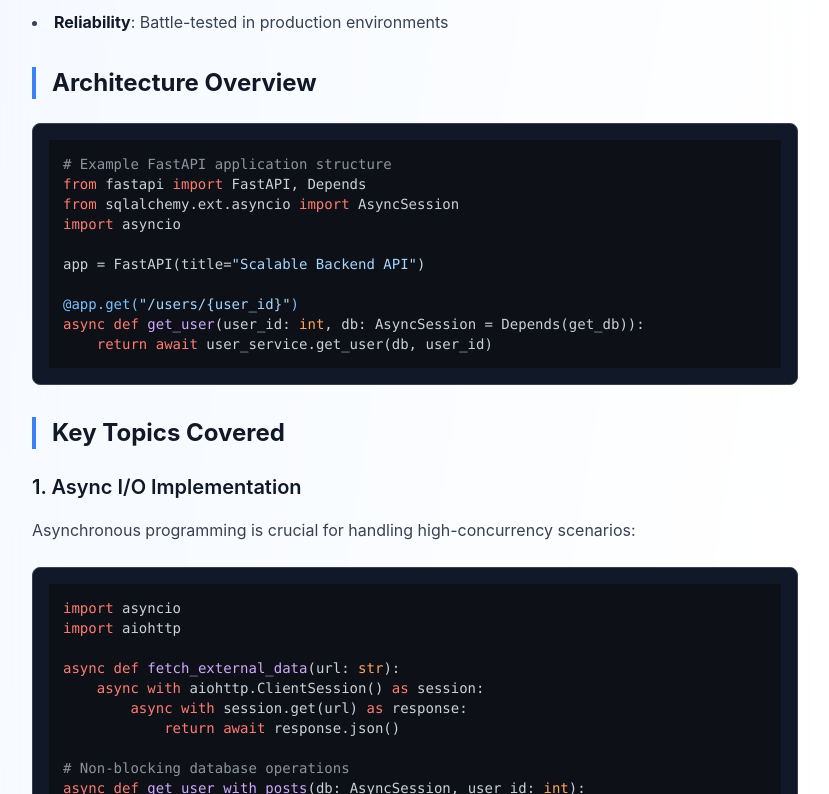
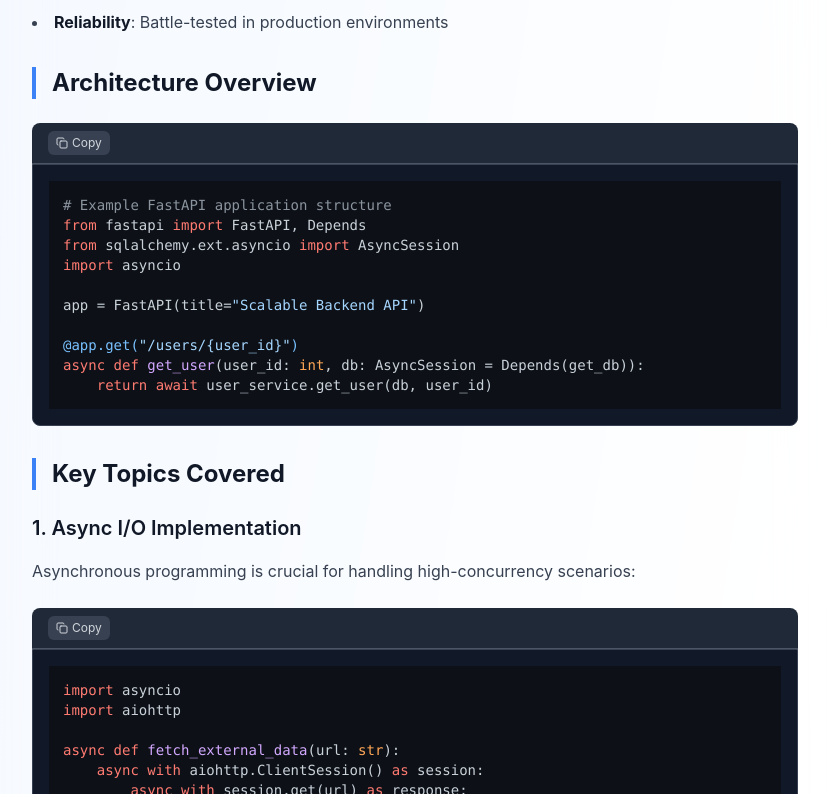
Before and after one commit to saketjha34/jha-saket-sunil-portfolio, a React (Vite) app: page /blog/1 in a window 1280 px wide. Shown: the part 1106-1900 px from the top of the page, without its empty margins (225-1054 px from the left). Built offline with nearby package versions, Linux system fonts and the light colour scheme.

Commit message:
Fix copy code feature and add language detection

```diff
--- a/src/components/BlogPost.tsx
+++ b/src/components/BlogPost.tsx
@@ -129,6 +129,48 @@ const BlogPost: React.FC = () => {
         blogSection.scrollIntoView({ behavior: 'smooth' });
       }
     }, 100);
+  };
+
+  const extractLanguageFromClassName = (className: string): string => {
+    if (!className) return '';
+    const match = className.match(/language-(\w+)/);
+    return match ? match[1] : '';
+  };
+
+  const getLanguageDisplayName = (lang: string): string => {
+    const languageMap: { [key: string]: string } = {
+      'js': 'JavaScript',
+      'javascript': 'JavaScript',
+      'ts': 'TypeScript',
+      'typescript': 'TypeScript',
+      'py': 'Python',
+      'python': 'Python',
+      'java': 'Java',
+      'cpp': 'C++',
+      'c': 'C',
+      'cs': 'C#',
+      'php': 'PHP',
+      'rb': 'Ruby',
+      'ruby': 'Ruby',
+      'go': 'Go',
+      'rs': 'Rust',
+      'rust': 'Rust',
+      'sh': 'Shell',
+      'bash': 'Bash',
+      'sql': 'SQL',
+      'html': 'HTML',
+      'css': 'CSS',
+      'scss': 'SCSS',
+      'json': 'JSON',
+      'xml': 'XML',
+      'yaml': 'YAML',
+      'yml': 'YAML',
+      'dockerfile': 'Dockerfile',
+      'md': 'Markdown',
+      'markdown': 'Markdown'
+    };
+
+    return languageMap[lang.toLowerCase()] || lang.toUpperCase();
   };
 
   if (loading) {
@@ -307,7 +349,7 @@ const BlogPost: React.FC = () => {
                     {children}
                   </a>
                 ),
-                // Enhanced code block with copy functionality
+                // Enhanced code block with copy functionality and language display
                 pre: ({ children, ...props }) => {
                   const codeElement = React.Children.toArray(children).find(
                     (child): child is React.ReactElement =>
@@ -315,23 +357,40 @@ const BlogPost: React.FC = () => {
                   );
 
                   const codeContent = codeElement?.props?.children || '';
+                  const className = codeElement?.props?.className || '';
+                  const language = extractLanguageFromClassName(className);
+                  const displayLanguage = getLanguageDisplayName(language);
                   const codeId = Math.random().toString(36).substr(2, 9);
 
                   return (
                     <div className="relative my-6 group">
+                      {/* Language label and copy button header */}
+                      <div className="flex items-center justify-between bg-gray-800 dark:bg-gray-700 px-4 py-2 rounded-t-lg border-b border-gray-600">
+                        {displayLanguage && (
+                          <span className="text-xs font-medium text-gray-300 uppercase tracking-wide">
+                            {displayLanguage}
+                          </span>
+                        )}
                         <button
                           onClick={() => copyToClipboard(String(codeContent), codeId)}
-                        className="absolute top-3 right-3 p-2 rounded-md bg-gray-700 hover:bg-gray-600 text-gray-300 hover:text-white transition-all duration-200 opacity-0 group-hover:opacity-100 z-10"
+                          className="flex items-center space-x-1 px-2 py-1 rounded-md bg-gray-700 hover:bg-gray-600 text-gray-300 hover:text-white transition-all duration-200 text-xs"
                           title="Copy code"
                         >
                           {copiedCode === codeId ? (
-                          <Check className="w-4 h-4" />
+                            <>
+                              <Check className="w-3 h-3" />
+                              <span>Copied!</span>
+                            </>
                           ) : (
-                          <Copy className="w-4 h-4" />
+                            <>
+                              <Copy className="w-3 h-3" />
+                              <span>Copy</span>
+                            </>
                           )}
                         </button>
+                      </div>
                       <pre
-                        className="bg-gray-900 dark:bg-gray-800 rounded-lg p-4 overflow-x-auto border border-gray-700 text-sm"
+                        className="bg-gray-900 dark:bg-gray-800 rounded-b-lg p-4 overflow-x-auto border border-gray-700 text-sm m-0"
                         {...props}
                       >
                         {children}
```
Lines whose indentation alone changed are shown as unchanged.
